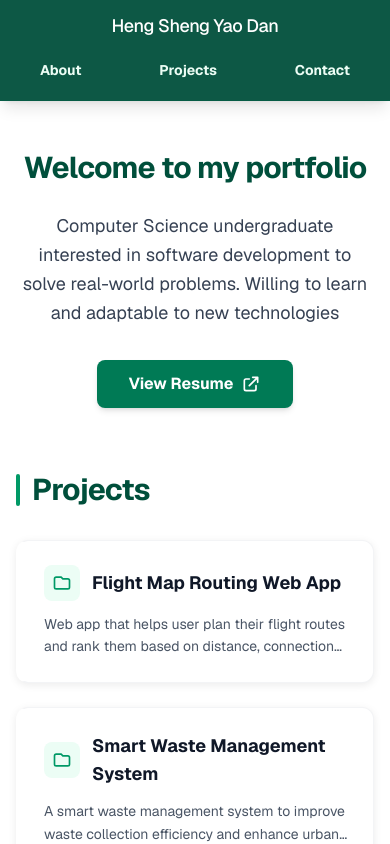
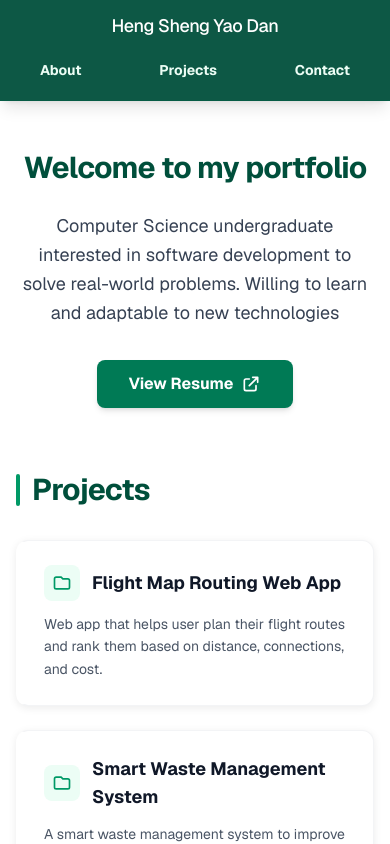
Before and after one commit to thedashion/dan_portfolio, a Next.js app: page / in a window 390 px wide. Shown: the top 844 px of the page. Built offline with nearby package versions, Linux system fonts and the light colour scheme.

Commit message:
resume and mobile fix

```diff
--- a/app/page.tsx
+++ b/app/page.tsx
@@ -261,7 +261,7 @@
                   </h3>
                 </div>
 
-                <p className="text-gray-600 text-sm leading-relaxed line-clamp-2">
+                <p className="text-gray-600 text-sm leading-relaxed">
                   {project.description}
                 </p>
 
```
Also changed, not shown: 1 other file (tests, documents, lock files or other folders).
